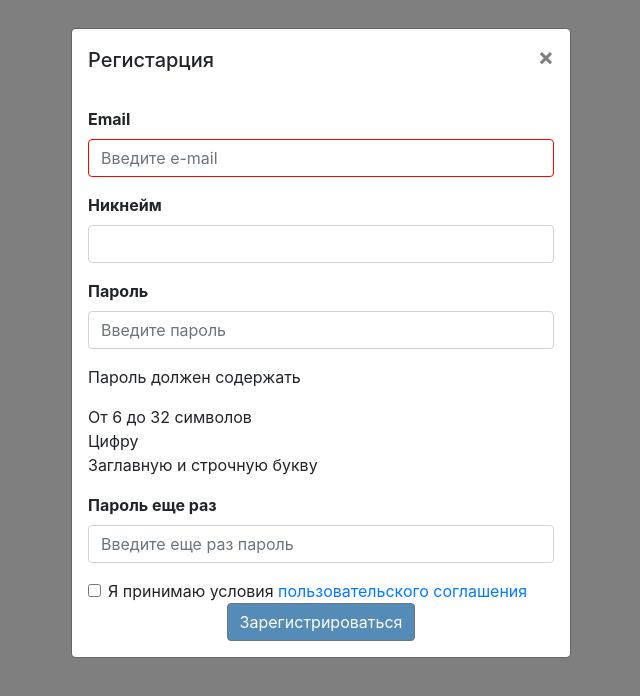
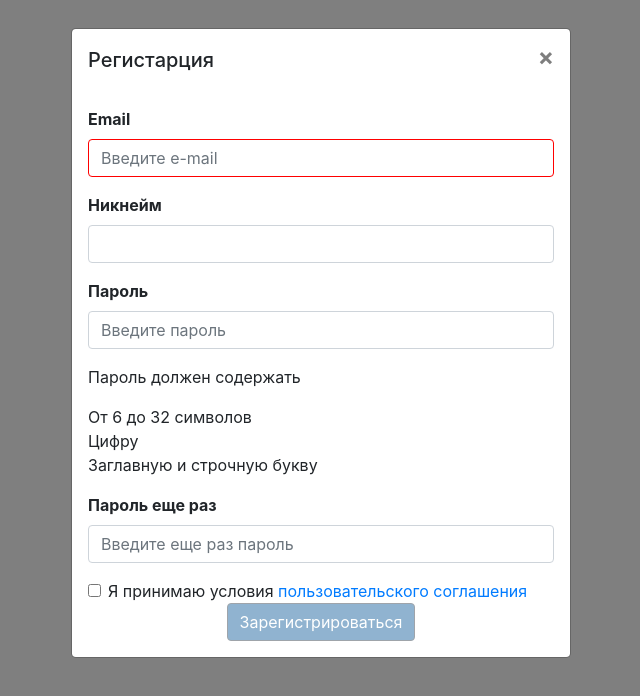
Before and after one commit to cartario/moskom, a React (Create React App) app: page / in a window 1280 px wide. Both pictures are taken after a click on the button "Регистрация". Shown: the top 696 px of the page, without its empty margins (319-959 px from the left). Built offline with nearby package versions, Linux system fonts and the light colour scheme.

Commit message:
vlidationForm

```diff
--- a/src/App.js
+++ b/src/App.js
@@ -1,12 +1,12 @@
 import React from 'react';
-import Registration from './components/registration';
+import Modal from './components/modal';
 import './App.css';
 
 
 function App() {
   return (
     <div className="App">
-      <Registration
+      <Modal
       buttonLabel={`Регистрация`}
       className={`registration`}
       />
--- a/src/components/modal.jsx
+++ b/src/components/modal.jsx
@@ -1,8 +1,12 @@
 import React, { useState } from 'react';
-import { Button, Modal, ModalHeader, ModalBody, ModalFooter } from 'reactstrap';
+import { Button, Modal, ModalHeader, ModalBody } from 'reactstrap';
 import RegistrationForm from './registration-form';
 
 const ModalExample = (props) => {
+  const [isSubmitting, setSubmitting] = useState(false);
+
+  const styledButton = isSubmitting ? `green` :  `#558CB7`;
+
   const {
     buttonLabel,
     className
@@ -15,16 +19,18 @@ const ModalExample = (props) => {
   return (
 
     <div>
-      <Button style={{backgroundColor: `#558CB7`, borderColor: `#558CB7`}} color="danger" onClick={toggle}>{buttonLabel}</Button>
+      <Button
+        style={{backgroundColor: styledButton, borderColor: `#558CB7`}}
+        color="danger"
+        onClick={toggle}
+        disabled={isSubmitting}
+        >{buttonLabel}
+      </Button>
       <Modal isOpen={modal} toggle={toggle} className={className}>
         <ModalHeader style={{border: `none`}} toggle={toggle}>Регистарция</ModalHeader>
         <ModalBody>
-          <RegistrationForm />
+          <RegistrationForm setSubmitting={setSubmitting} setModal={setModal}/>
         </ModalBody>
-        {/* <ModalFooter>
-          <Button color="primary" onClick={toggle}>Do Something</Button>{' '}
-          <Button color="secondary" onClick={toggle}>Cancel</Button>
-        </ModalFooter> */}
       </Modal>
     </div>
   );
--- a/src/components/registration-form.jsx
+++ b/src/components/registration-form.jsx
@@ -15,12 +15,18 @@ const Rules = () => {
 };
 
 const Example = (props) => {
+  const {setSubmitting, setModal} = props;
 
   const [email, setMail] = useState(``);
   const [name, setName] = useState(``);
   const [pass, setPass] = useState(``);
   const [checkPass, setCheckPass] = useState(``);
   const [conditions, setConditions] = useState(false);
+
+  const isValidField = true;
+  const isValidForm = isValidField && conditions;
+
+  const [touched, setTouched] = useState(false);
 
   const a = email.length > 6 ? `green` : `red`;
 
@@ -32,6 +38,7 @@ const Example = (props) => {
   const changeHandlerEmail = (e) => {
     const value = e.target.value;
     setMail(value);
+    setTouched(false)
   }
 
   const changeHandlerPass = (e) => {
@@ -48,15 +55,23 @@ const Example = (props) => {
     setConditions(!conditions);
   }
 
+  const blurHandler = () => {
+    setTouched(!touched);
+
+    console.log(touched)
+  }
+
   return (
     <Form onSubmit={(e)=>{
       e.preventDefault();
-      console.log({name, email,pass, checkPass, conditions});
+      setSubmitting(true);
+      setModal(false);
+      console.log(JSON.stringify({name, email,pass, checkPass, conditions}));
     }}>
 
       <FormGroup>
         <Label style={{fontWeight: `bold`}} for="email">Email</Label>
-        <Input style={{borderColor: a}} value={email} onChange={changeHandlerEmail} type="email" name="email" id="email" placeholder="Введите e-mail" />
+        <Input style={{borderColor: a}} value={email} onFocus={()=>setTouched(false)} onBlur={blurHandler} onChange={changeHandlerEmail} type="email" name="email" id="email" placeholder="Введите e-mail" />
       </FormGroup>
       <FormGroup>
         <Label style={{fontWeight: `bold`}} for="nikname">Никнейм</Label>
@@ -77,7 +92,7 @@ const Example = (props) => {
           Я принимаю условия <a href="#">пользовательского соглашения</a>
         </Label>
       </FormGroup>
-      <div style={{textAlign: `center`, }}><Button style={{backgroundColor: `#558CB7`}}>Зарегистрироваться</Button></div>
+      <div style={{textAlign: `center`, }}><Button disabled={!isValidForm} style={{backgroundColor: `#558CB7`}}>Зарегистрироваться</Button></div>
     </Form>
   );
 }
--- a/src/components/registration.jsx
+++ /dev/null
@@ -1,33 +0,0 @@
-import React, { useState } from 'react';
-import { Button, Modal, ModalHeader, ModalBody, ModalFooter } from 'reactstrap';
-import RegistrationForm from './registration-form';
-
-const ModalExample = (props) => {
-  const {
-    buttonLabel,
-    className
-  } = props;
-
-  const [modal, setModal] = useState(false);
-
-  const toggle = () => setModal(!modal);
-
-  return (
-
-    <div>
-      <Button style={{backgroundColor: `#558CB7`, borderColor: `#558CB7`}} color="danger" onClick={toggle}>{buttonLabel}</Button>
-      <Modal isOpen={modal} toggle={toggle} className={className}>
-        <ModalHeader style={{border: `none`}} toggle={toggle}>Регистарция</ModalHeader>
-        <ModalBody>
-          <RegistrationForm />
-        </ModalBody>
-        {/* <ModalFooter>
-          <Button color="primary" onClick={toggle}>Do Something</Button>{' '}
-          <Button color="secondary" onClick={toggle}>Cancel</Button>
-        </ModalFooter> */}
-      </Modal>
-    </div>
-  );
-}
-
-export default ModalExample;
```
